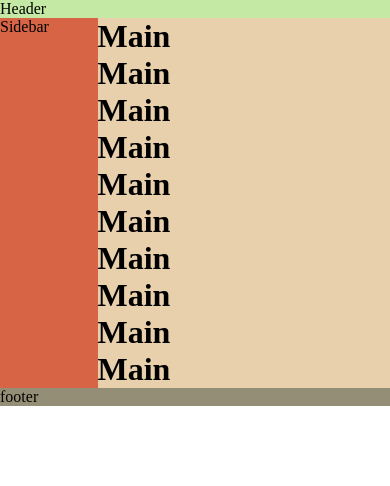
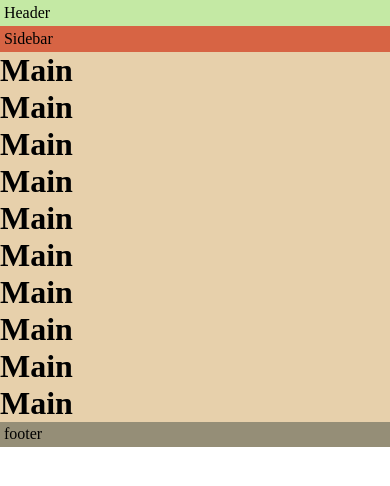
Before and after one commit to atikurrahman01/gird-practices-work-1, a plain HTML site: page index.html in a window 390 px wide. Drawn offline with Linux system fonts and the light colour scheme.

Commit message:
add media quary

```diff
--- a/style.css
+++ b/style.css
@@ -14,6 +14,7 @@
 .header {
     background-color: #b3e9aba6;
     grid-column: 1/-1;
+    padding: 1%;
 
 }
 
@@ -35,5 +36,31 @@
 .footer {
     background-color: #756969b6;
     grid-column: 1/-1;
+    padding: 1%;
 
 }
+
+
+@media screen and (max-width: 768px) {
+    .main-wraper {
+        grid-template-columns: repeat(12, 1fr);
+        grid-row: 100px 1fr 100px 200px;
+    }
+
+    .header {
+        grid-column: 1/-1;
+    }
+
+    .sideber {
+        grid-column: 1/-1;
+        padding: 1%;
+    }
+
+    .main-content {
+        grid-column: 1/-1;
+    }
+
+    .footer {
+        grid-column: 1/-1;
+    }
+}
```
